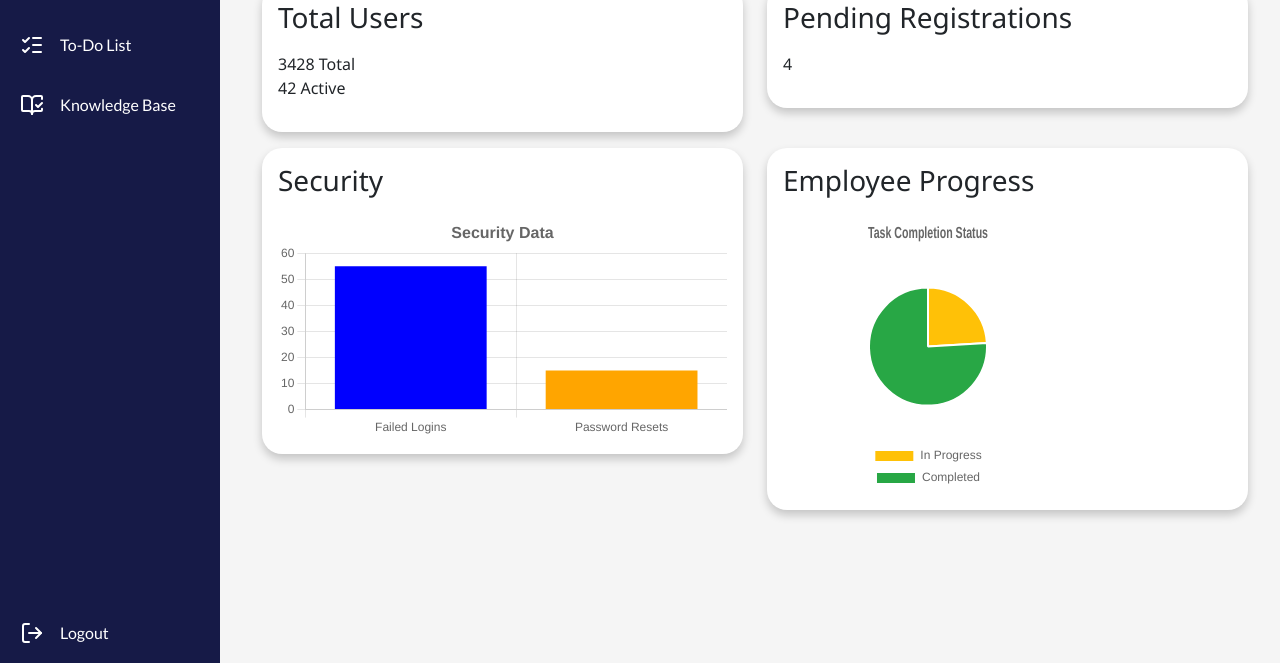
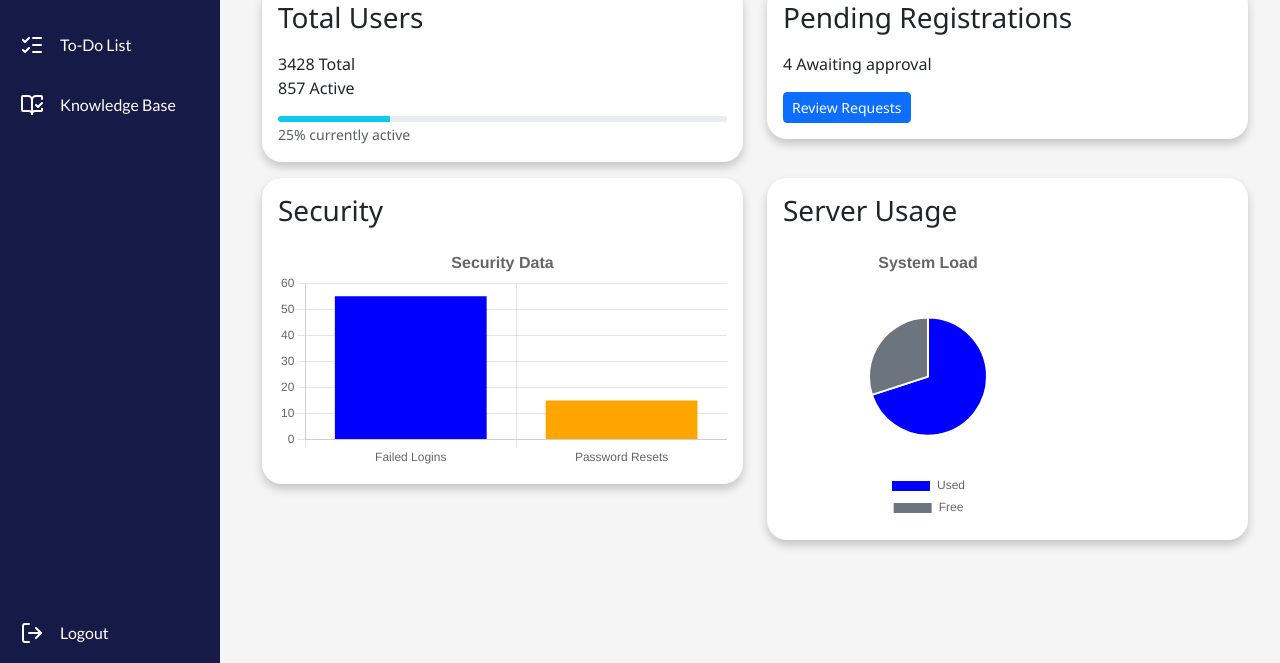
Before and after one commit to LBORO-Team11/team11-prototype, a plain HTML site: page Make it All/adminDash.html in a window 1280 px wide. Shown: the part 137-800 px from the top of the page. Drawn offline with nearby package versions, Linux system fonts and the light colour scheme.

Commit message:
Enhance admin dashboard with server usage stats
Updated the admin dashboard to include server usage statistics and improved user activity display.

```diff
--- a/Make it All/adminDash.html
+++ b/Make it All/adminDash.html
@@ -57,18 +57,28 @@
   <div class="container-fluid">
     <div class = "row h100" >
       <div class = "col-md-6">
+
         <div id = "user_tot" class = "dashboard_card">
           <h3>Total Users</h3>
           <p>3428 Total<br>
-            42 Active</p>
+            857 Active</p>
+          <div class="progress mt-2" style="height: 6px;">
+          <div class="progress-bar bg-info" style="width: 25%;"></div>
+          </div>
+          <small class="text-muted">25% currently active</small>
         </div>
+
       </div>
       <div class = "col-md-6">
         <div id = "pending_reg"  class = "dashboard_card">
           <h3>Pending Registrations</h3>
-          <p>4</p>
+          <p>4 Awaiting approval</p>
+          <p></p>
+          <button class="btn btn-sm btn-primary">Review Requests</button>
         </div>
+
       </div>
+
       <div class = "col-md-6">
         <div id = "security" class = "dashboard_card">
           <h3>Security</h3>
@@ -105,13 +115,13 @@
       </div>
       <div class = "col-md-6">
         <div id = "tasks"  class = "dashboard_card">
-          <h3>Employee Progress</h3>
+          <h3>Server Usage</h3>
           <div id = "pie_chart container" style="width:280px; height:280px; margin:auto; align-items: center;">
             <canvas id="tasks_pie" style="width:100%;max-width:120px"></canvas>
             <script>
-                                const xValuesP = ["In Progress", "Completed"];
-                                const yValuesP = [12, 38];
-                                const pieColors = ["#ffc107", "#28a745"];
+                                const xValuesP = ["Used", "Free"];
+                                const yValuesP = [70, 30];
+                                const pieColors = ["blue", "#6c757d"];
 
                                 const ctx2 = document.getElementById('tasks_pie');
 
@@ -132,7 +142,7 @@
                                     },
                                     title: {
                                         display: true,
-                                        text: "Task Completion Status",
+                                        text: "System Load",
                                         font: { size: 16 }
                                     }
                                     }
```
